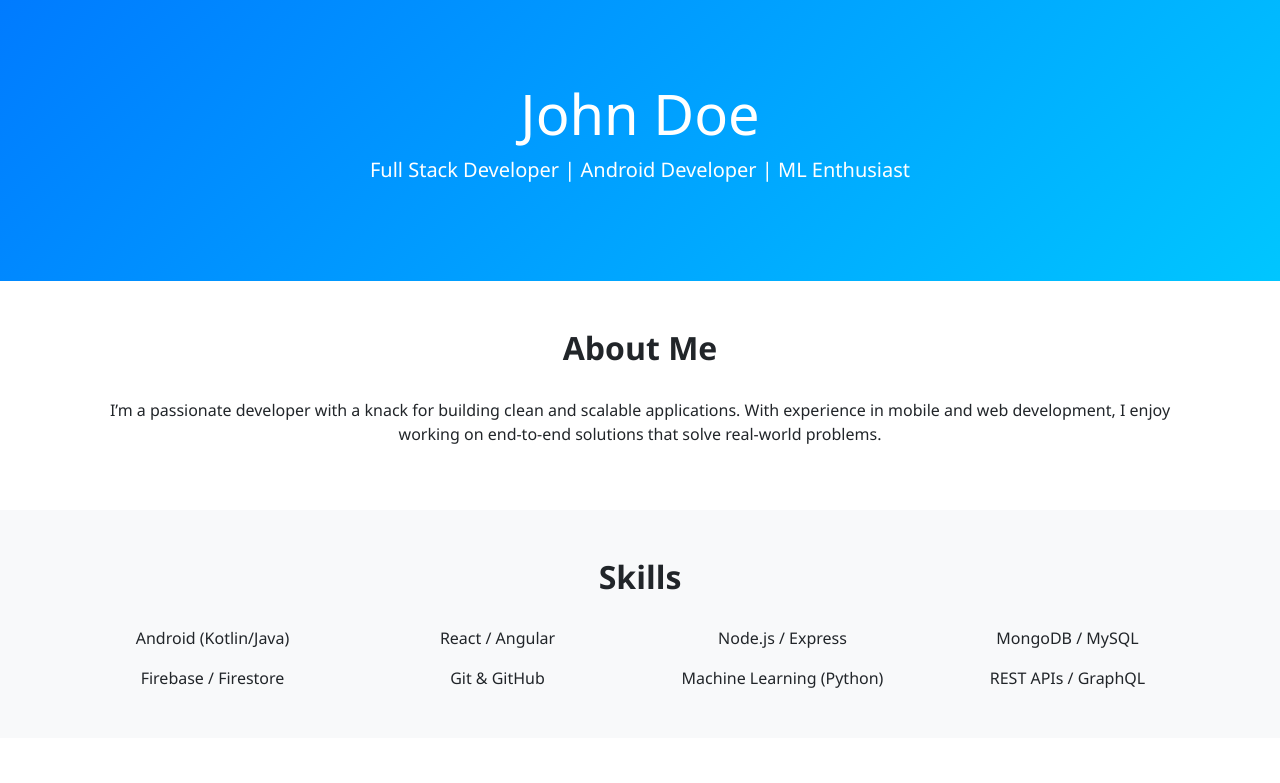
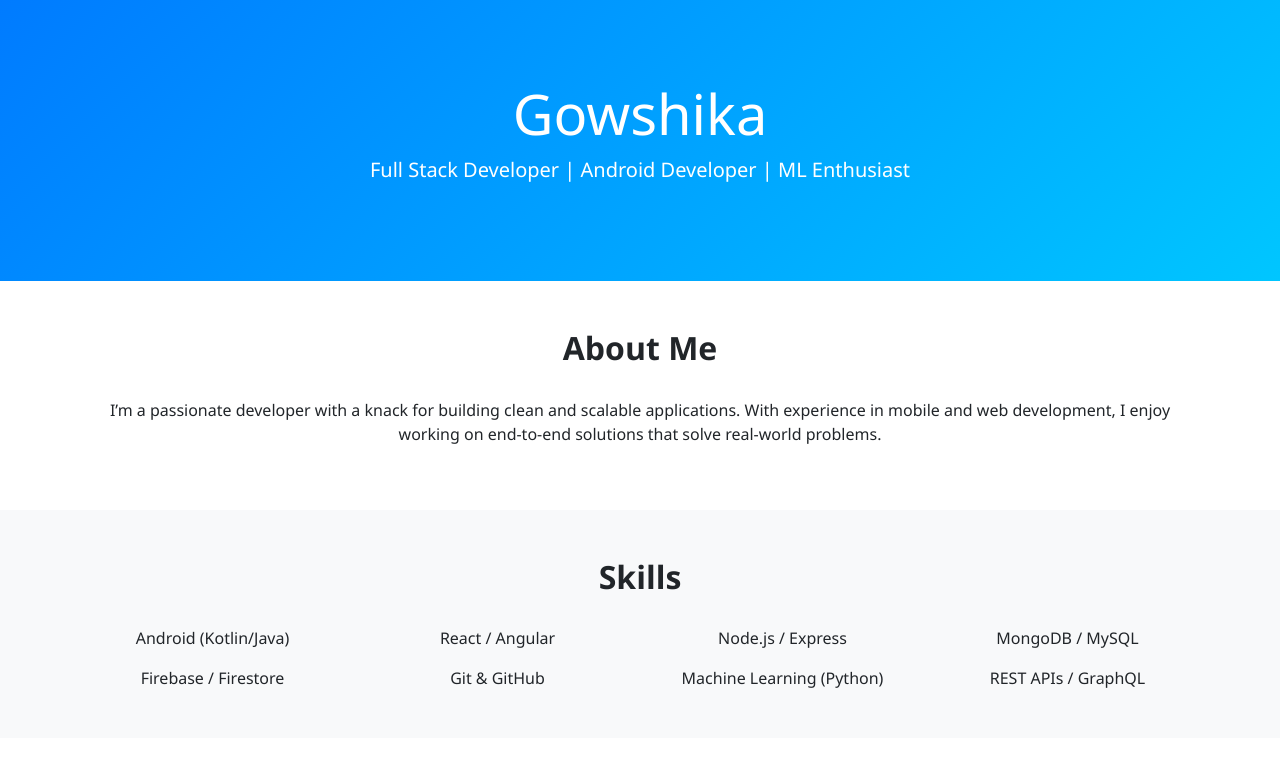
Before and after one commit to Gowshi2005/Gowshika-portfolio, a plain HTML site: page index.html in a window 1280 px wide. Shown: the top 783 px of the page. Drawn offline with nearby package versions, Linux system fonts and the light colour scheme.

Commit message:
Update index.html

```diff
--- a/index.html
+++ b/index.html
@@ -29,7 +29,7 @@
   <!-- Hero Section -->
   <section class="hero">
     <div class="container">
-      <h1 class="display-4">John Doe</h1>
+      <h1 class="display-4">Gowshika</h1>
       <p class="lead">Full Stack Developer | Android Developer | ML Enthusiast</p>
     </div>
   </section>
```
